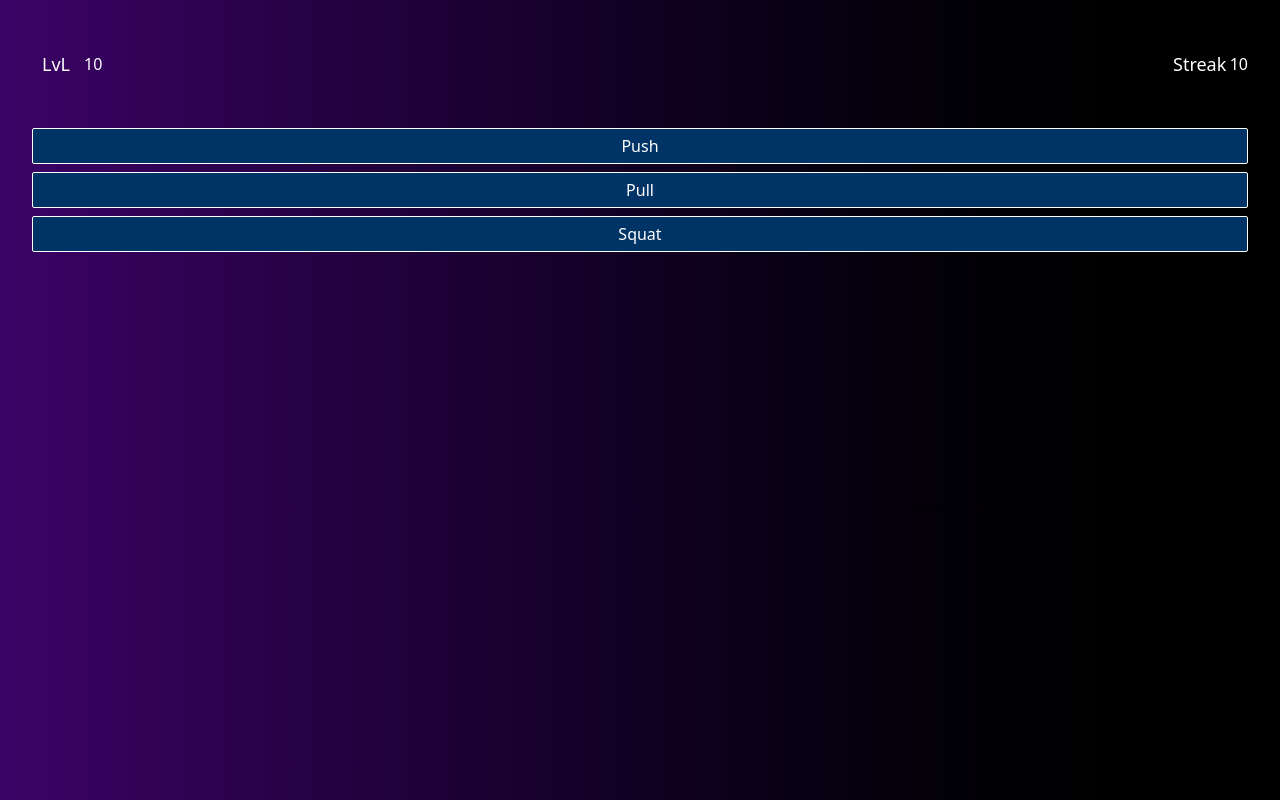
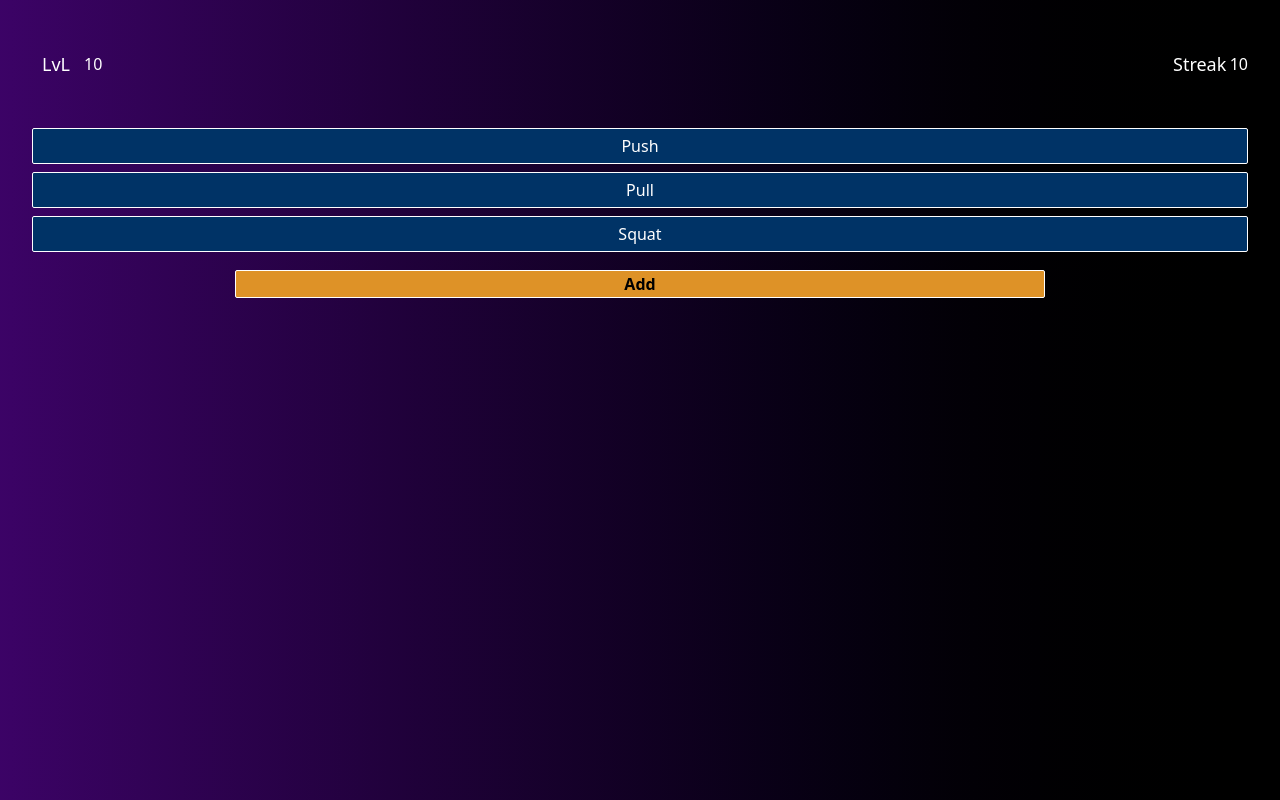
Before and after one commit to silverPalets/calithtanics-tracker, a React (Vite) app: page / in a window 1280 px wide. Built offline with nearby package versions, Linux system fonts and the light colour scheme.

Commit message:
adding add buttom

```diff
--- /dev/null
+++ b/src/AddButton.jsx
@@ -0,0 +1,16 @@
+import PropTypes from "prop-types"
+
+
+function AddButton({width="w-2/3"}) {
+  return (
+    <div className={`bg-accent2 ${width} h-7 flex justify-center items-center text-black font-bold border-1 border-white rounded-xs `}>
+      Add
+    </div>
+  )
+}
+
+AddButton.prototype = {
+  width: PropTypes.string,
+}
+
+export default AddButton;
--- a/src/App.jsx
+++ b/src/App.jsx
@@ -3,6 +3,7 @@ import Background from "./Background";
 import LvlStatus from "./LvlStatus.jsx";
 import Streak from "./Streak.jsx";
 import MovementCategory from "./MovementCategory.jsx";
+import AddButton from "./AddButton.jsx";
 
 function App() {
   return (
@@ -12,10 +13,16 @@ function App() {
         <Streak />
       </header>
       <main>
-        <section className="mt-10 flex flex-col gap-2">
+        <div className="mt-10 flex flex-col gap-2">
           <MovementCategory>Push</MovementCategory>
           <MovementCategory>Pull</MovementCategory>
           <MovementCategory>Squat</MovementCategory>
+          <div className="flex justify-center mt-2.5">
+            <AddButton></AddButton>
+          </div>
+        </div>
+        <section>
+
         </section>
       </main>
     </Background>
--- a/src/index.css
+++ b/src/index.css
@@ -4,4 +4,5 @@
   --color-lvlFill: #00A8FF;
   --color-streak: #FFA514;
   --color-mainButton: #003366;
+  --color-accent2: #DE9227;
 }
```
